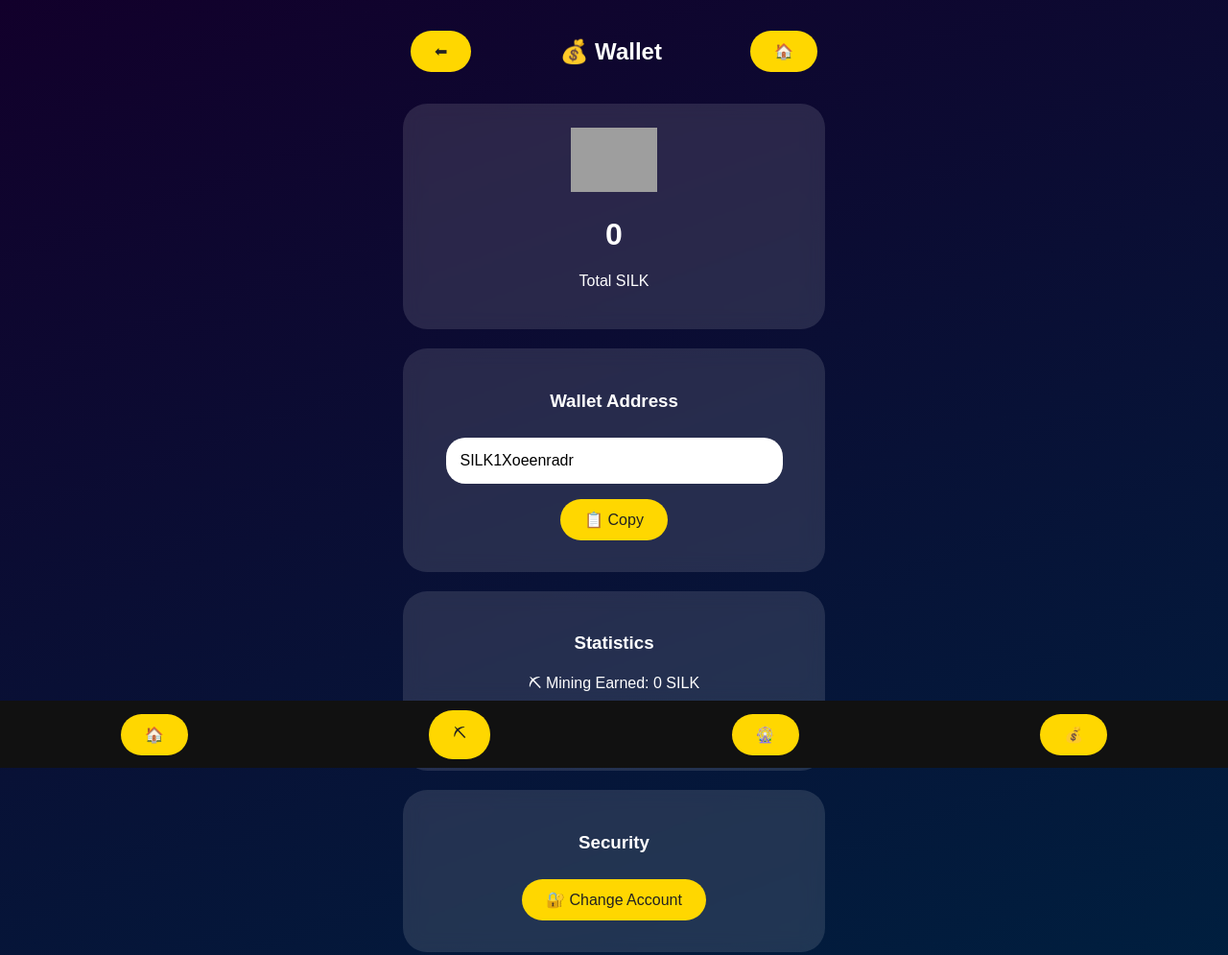
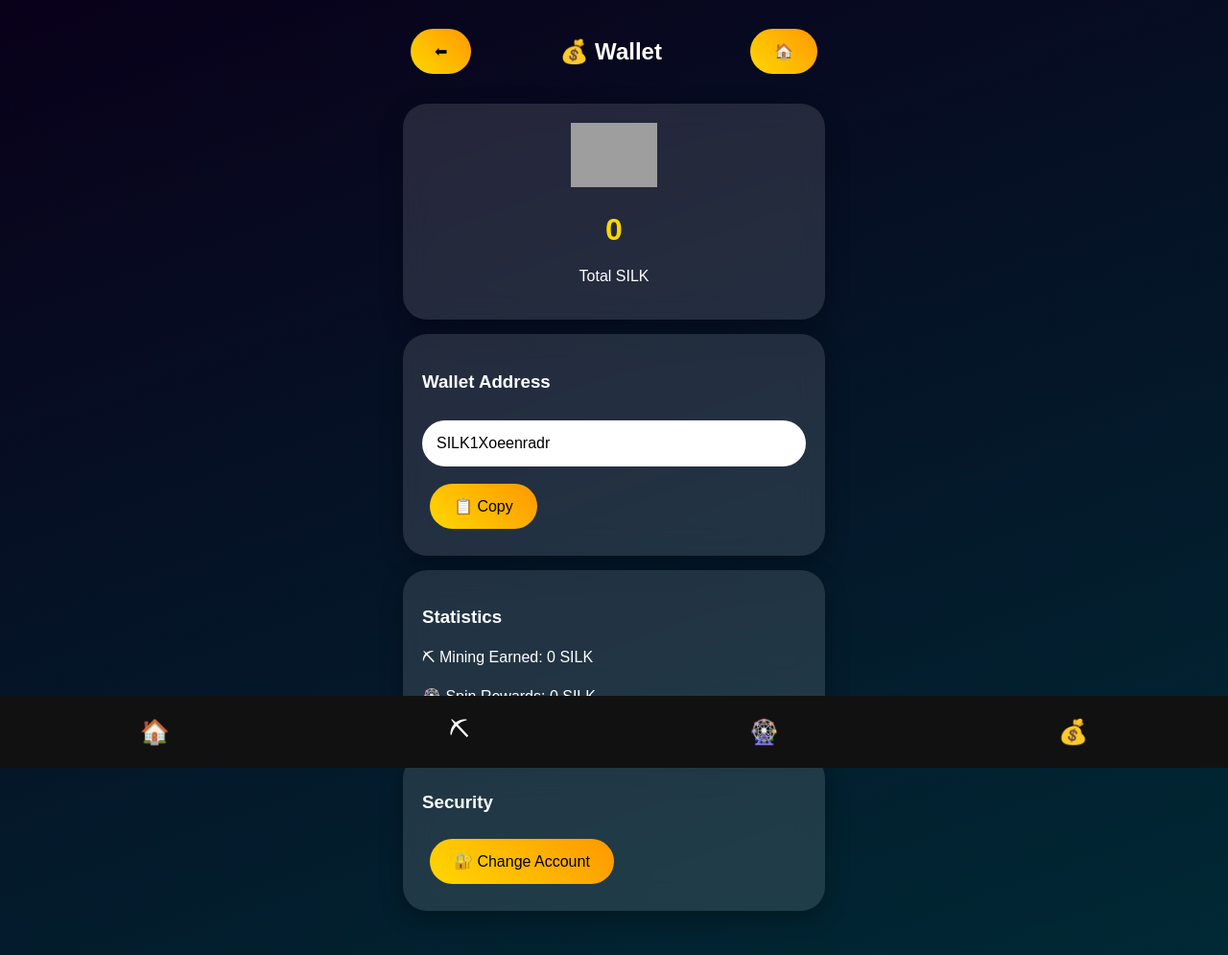
Before and after one commit to hassanmudabber3-ai/silkcoin-network, a website: page public/wallet.html in a window 1280 px wide. Shown: the top 995 px of the page at 96% size. Drawn offline with Linux system fonts and the light colour scheme; no server answers; sample sign-in values are in the browser's storage; grey boxes are pictures that could not be loaded.

Commit message:
Update style.css

```diff
--- a/public/style.css
+++ b/public/style.css
@@ -1,8 +1,15 @@
 *{
+box-sizing:border-box;
+font-family:Arial, sans-serif;
+}
 
-box-sizing:border-box;
 
-font-family:Arial,sans-serif;
+html,body{
+
+margin:0;
+padding:0;
+
+min-height:100%;
 
 }
 
@@ -10,23 +17,21 @@ font-family:Arial,sans-serif;
 
 body{
 
-margin:0;
-
 background:
 
 linear-gradient(
 
 160deg,
 
-#12002b,
+#09001a,
 
-#001f3f
+#002b36
 
 );
 
 color:white;
 
-min-height:100vh;
+overflow-y:auto;
 
 }
 
@@ -44,7 +49,10 @@ min-height:100vh;
 
 padding:20px;
 
+padding-bottom:100px;
+
 }
+
 
 
 
@@ -56,27 +64,7 @@ justify-content:space-between;
 
 align-items:center;
 
-}
-
-
-
-button{
-
-border:none;
-
-border-radius:25px;
-
-padding:12px 25px;
-
-background:#ffd700;
-
-color:#222;
-
-font-size:16px;
-
-cursor:pointer;
-
-margin:8px;
+margin-bottom:20px;
 
 }
 
@@ -84,23 +72,37 @@ margin:8px;
 
 .card,
 
+.coin-box,
+
 .mine-card,
 
-.rate,
-
-.coin-box{
+.rate{
 
 background:
 
 rgba(255,255,255,0.12);
 
-backdrop-filter:blur(10px);
 
 border-radius:25px;
 
-padding:25px;
+padding:20px;
 
-margin-top:20px;
+margin:15px 0;
+
+
+box-shadow:
+
+0 8px 25px rgba(0,0,0,.3);
+
+
+backdrop-filter:blur(15px);
+
+}
+
+
+
+
+.coin-box{
 
 text-align:center;
 
@@ -116,19 +118,8 @@ width:90px;
 
 
 
-.main-btn{
 
-width:90%;
-
-font-size:20px;
-
-}
-
-
-
-#timer{
-
-font-size:45px;
+h1{
 
 color:#ffd700;
 
@@ -136,9 +127,141 @@ color:#ffd700;
 
 
 
+button{
 
 
-/* Analog Mining Circle */
+background:
+
+linear-gradient(
+
+45deg,
+
+#ffd700,
+
+#ff9800
+
+);
+
+
+border:0;
+
+
+border-radius:30px;
+
+
+padding:14px 25px;
+
+
+font-size:16px;
+
+
+margin:8px;
+
+
+cursor:pointer;
+
+
+}
+
+
+
+button:hover{
+
+transform:scale(1.05);
+
+}
+
+
+
+
+input{
+
+
+width:100%;
+
+
+padding:15px;
+
+
+border-radius:25px;
+
+
+border:0;
+
+
+margin:10px 0;
+
+
+font-size:16px;
+
+}
+
+
+
+
+.message{
+
+
+color:#ff7777;
+
+
+}
+
+
+
+.bottom-nav{
+
+
+position:fixed;
+
+
+bottom:0;
+
+
+left:0;
+
+
+right:0;
+
+
+height:75px;
+
+
+background:#111;
+
+
+display:flex;
+
+
+justify-content:space-around;
+
+
+align-items:center;
+
+
+z-index:99;
+
+
+}
+
+
+
+.bottom-nav button{
+
+
+background:none;
+
+
+color:white;
+
+
+font-size:25px;
+
+
+padding:5px;
+
+}
+
 
 
 .analog{
@@ -151,21 +274,27 @@ border-radius:50%;
 
 margin:auto;
 
+
+background:
+
+conic-gradient(
+
+#ffd700,
+
+#ff9800,
+
+#9c27b0,
+
+#00e5ff
+
+);
+
+
 display:flex;
 
 align-items:center;
 
 justify-content:center;
-
-background:
-
-conic-gradient(
-
-#ffd700 0deg,
-
-#222 0deg
-
-);
 
 
 }
@@ -174,72 +303,52 @@ conic-gradient(
 
 .analog-inner{
 
+
 width:180px;
+
 
 height:180px;
 
+
 border-radius:50%;
+
 
 background:#111;
 
+
 display:flex;
+
+
+justify-content:center;
+
 
 align-items:center;
 
-justify-content:center;
 
 flex-direction:column;
+
 
 }
 
 
 
-.bottom-nav{
 
-position:fixed;
 
-bottom:0;
 
-left:0;
+::-webkit-scrollbar{
 
-right:0;
-
-height:70px;
-
-background:#111;
-
-display:flex;
-
-justify-content:space-around;
-
-align-items:center;
+width:8px;
 
 }
 
 
 
-input{
+::-webkit-scrollbar-thumb{
 
-width:90%;
 
-padding:15px;
+background:#ffd700;
+
 
 border-radius:20px;
 
-border:none;
-
-margin:8px;
-
-font-size:16px;
-
 }
-
-
-
-.message{
-
-color:#ff8080;
-
-margin:10px;
-
-}
```
